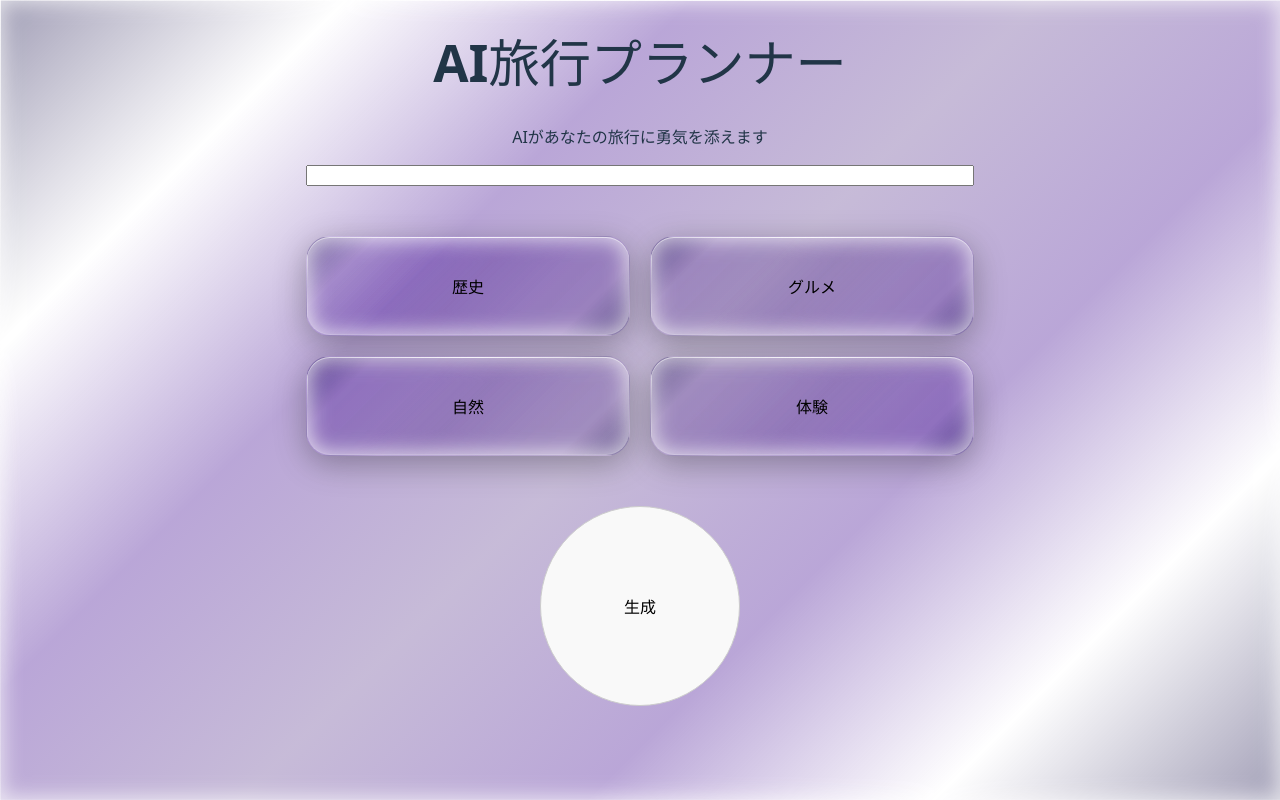
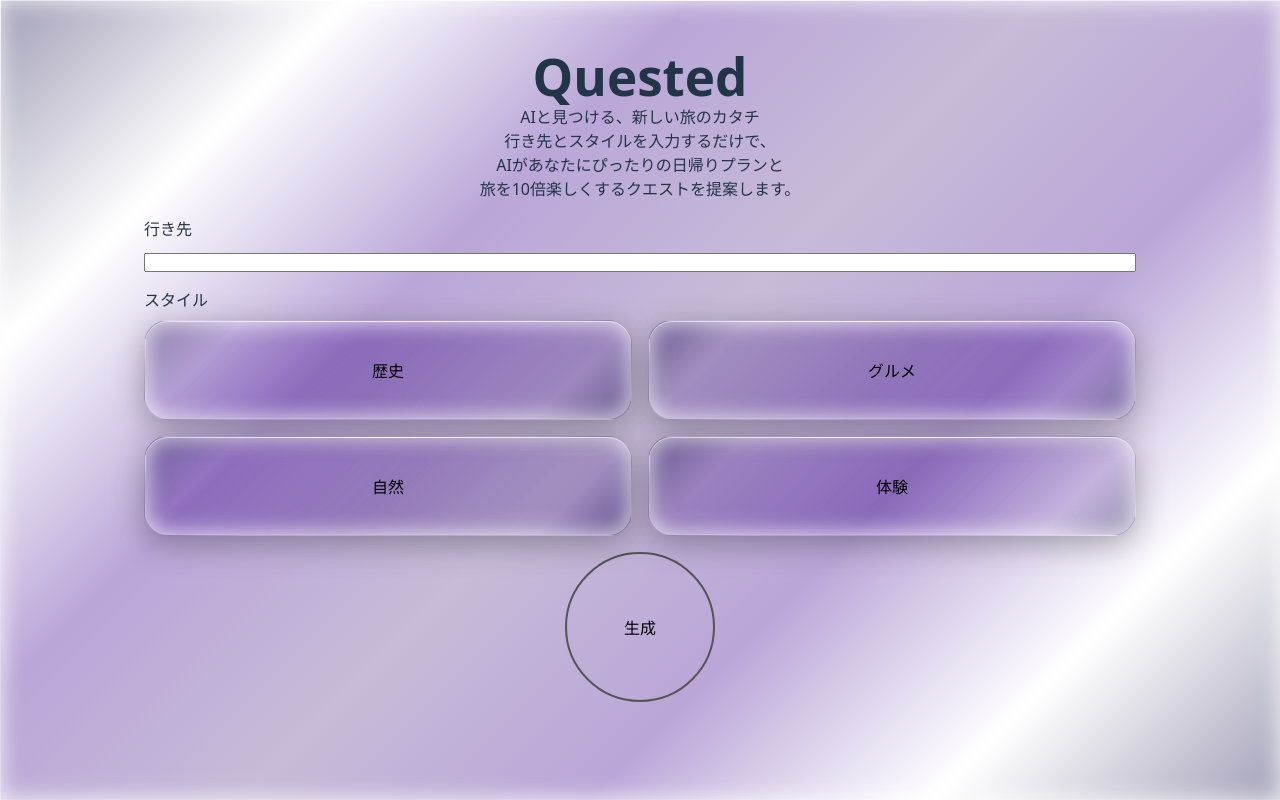
Before and after one commit to shobatomo/tour-generator, a React (Vite) app in the folder client/: page / in a window 1280 px wide. Built offline with nearby package versions, Linux system fonts and the light colour scheme.

Commit message:
ボタン調整と長押し演出追加

```diff
--- a/client/src/App.css
+++ b/client/src/App.css
@@ -6,6 +6,7 @@
 }
 
 .mainBody {
+    padding: calc(100vh * 0.05) 0;
     width: 100vw;
     height: 100vh;
     box-sizing: border-box;
@@ -36,9 +37,9 @@
     flex-direction: column;
     align-items: center;
     justify-content: center;
-    width: 60%;
-    min-width: 349px;
-    height: 90vh;
+    width: 80%;
+    min-width: 312px;
+    height: 100%;
 }
 
 .topContainer::before {
@@ -72,8 +73,9 @@
 }
 .titleContainer {
     text-align: center;
-    padding: 0 40px;
     box-sizing: border-box;
+    width: 100%;
+    margin-bottom: 16px;
 }
 
 .messageContainer {
--- a/client/src/App.tsx
+++ b/client/src/App.tsx
@@ -55,9 +55,14 @@ function App() {
         <div className="mainBody">
             <div className="topContainer">
                 <div className="titleContainer">
-                    <h1 className="titleText">AI旅行プランナー</h1>
+                    <h1 className="titleText">Quested</h1>
                     <p className="subTitleText">
-                        AIがあなたの旅行に勇気を添えます
+                        AIと見つける、新しい旅のカタチ
+                    </p>
+                    <p className="titleDescription">
+                        行き先とスタイルを入力するだけで、<br />
+                        AIがあなたにぴったりの日帰りプランと<br />
+                        旅を10倍楽しくするクエストを提案します。
                     </p>
                 </div>
                 <InputForm
--- a/client/src/components/parts/InputForm/InputForm.css
+++ b/client/src/components/parts/InputForm/InputForm.css
@@ -7,20 +7,37 @@
     justify-content: center;
 }
 
+.inputDestination{
+    width: 100%;
+    padding: 0 16px;
+    text-align: center;
+}
+.destinationLabel{
+    width: 100%;
+    text-align: left;
+    display: block;
+    margin-bottom: 8px;
+}
 .topInput {
-    width: calc(100% - 100px);
+    width: 100%;
     box-sizing: border-box;
-    margin-bottom: 50px;
+    margin-bottom: 16px;
 }
 
+.styleContainerLabel{
+    width: 100%;
+    padding: 0 16px;
+    text-align: left;
+    margin-bottom: 8px;
+}
 .styleButtonContainer {
-    padding: 0 50px;
+    padding: 0 16px;
     box-sizing: border-box;
     display: grid;
     width: 100%;
     grid-template-columns: 1fr 1fr;
-    gap: 20px;
-    margin-bottom: 50px;
+    gap: 16px;
+    margin-bottom: 16px;
 }
 
 .generateButton {
--- a/client/src/components/parts/InputForm/InputForm.tsx
+++ b/client/src/components/parts/InputForm/InputForm.tsx
@@ -1,4 +1,4 @@
-import React, { useState } from "react";
+import React, { useEffect, useRef, useState } from "react";
 import "./InputForm.css"; // スタイルシートのインポート
 import TopInputButton from "../TopInputButton/TopInputButton";
 
@@ -15,10 +15,76 @@ const InputForm: React.FC<InputFormProps> = ({ onGenerate, isLoading }) => {
     const [destination, setDestination] = useState("");
     const [theme, setTheme] = useState("");
     const tourStyle = ["歴史", "グルメ", "自然", "体験"];
-    const [bgPosition, setBgPosition] = useState(300);
+    const [bgPosition, setBgPosition] = useState(0);
+    const [isHolding, setIsHolding] = useState(false);
+    const [progress, setProgress] = useState(0);
+
+
+    const animationFrameId = useRef<number | null>(null);
+
+    // isHoldingの状態が変わるたびにこのeffectが実行される
+    useEffect(() => {
+        // アニメーションのメインループ
+        const animate = () => {
+            if (isHolding) {
+                // isHoldingがtrueの場合：progressを100に向かって増やす
+                setProgress(prev => {
+                    // 既に100に達していたらループを止める
+                    if (prev >= 100) {
+                        return 100;
+                    }
+                    // 次のフレームを予約
+                    animationFrameId.current = requestAnimationFrame(animate);
+                    // 値を更新（値が大きいほど速くアニメーションします）
+                    return Math.min(prev + 0.005, 100);
+                });
+            } else {
+                // isHoldingがfalseの場合：progressを0に向かって減らす
+                setProgress(prev => {
+                    if (prev <= 0) {
+                        return 0;
+                    }
+                    // 次のフレームを予約
+                    animationFrameId.current = requestAnimationFrame(animate);
+                    // 値を更新
+                    return Math.max(prev - 0.2, 0);
+                });
+            }
+        };
+
+        // アニメーションを開始
+        animationFrameId.current = requestAnimationFrame(animate);
+
+        // クリーンアップ関数
+        // このeffectが再実行される前、またはコンポーネントがアンマウントされる時に実行される
+        return () => {
+            // 前のアニメーションフレームをキャンセルして、ループが重複しないようにする
+            if (animationFrameId.current !== null) {
+                cancelAnimationFrame(animationFrameId.current);
+            }
+        };
+
+    }, [isHolding]);
 
     const handleInputDestination = (e: React.ChangeEvent<HTMLInputElement>) => {
         setDestination(e.target.value);
+    };
+
+    const handlePressStart = ()=> setIsHolding(true);
+    const handlePressEnd = () => setIsHolding(false);
+
+    // ボタンのスタイルを変数で定義する
+    const style = {
+        width: '150px',
+        height: '150px',
+        border: '2px solid #555',
+        borderRadius: '50%',
+
+        // --- ここが重要 ---
+        // 下(to top)から青色がprogress%の位置まで満ち、残りは透明にする
+        background: `linear-gradient(to top, royalblue ${progress}%, transparent ${progress}%)`,
+
+        // こちらはtransitionが効きにくいので注意
     };
 
     return (
@@ -30,12 +96,21 @@ const InputForm: React.FC<InputFormProps> = ({ onGenerate, isLoading }) => {
             }}
         >
             {/* 他の入力フィールドをここに追加できます */}
+            <div className="inputDestination">
+                <label htmlFor="destination" className="destinationLabel">
+                    行き先
+                </label>
                 <input
+                    id="destination"
                     className="topInput"
                     type="text"
                     value={destination}
                     onChange={handleInputDestination}
                 />
+            </div>
+            <div className="styleContainerLabel">
+                スタイル
+            </div>
             <div className="styleButtonContainer">
                 {tourStyle.map((style) => {
                     return (
@@ -52,10 +127,12 @@ const InputForm: React.FC<InputFormProps> = ({ onGenerate, isLoading }) => {
                 className="generateButton"
                 type="submit"
                 disabled={isLoading}
-                style={{ backgroundPosition: "0 " + bgPosition + "px" }}
-                onMouseDown={() => {
-                    setBgPosition(bgPosition + 2);
-                }}
+                style={style}
+                onMouseDown={handlePressStart}
+                onMouseUp={handlePressEnd}
+                onMouseLeave={handlePressEnd}
+                onTouchStart={handlePressStart}
+                onTouchEnd={handlePressEnd}
             >
                 {isLoading ? "生成中..." : "生成"}
             </button>
--- a/client/src/index.css
+++ b/client/src/index.css
@@ -17,6 +17,8 @@
 *::before,
 *::after {
     box-sizing: border-box;
+    margin: 0;
+    padding: 0;
 }
 
 a {
```
Lines whose indentation alone changed are shown as unchanged.
